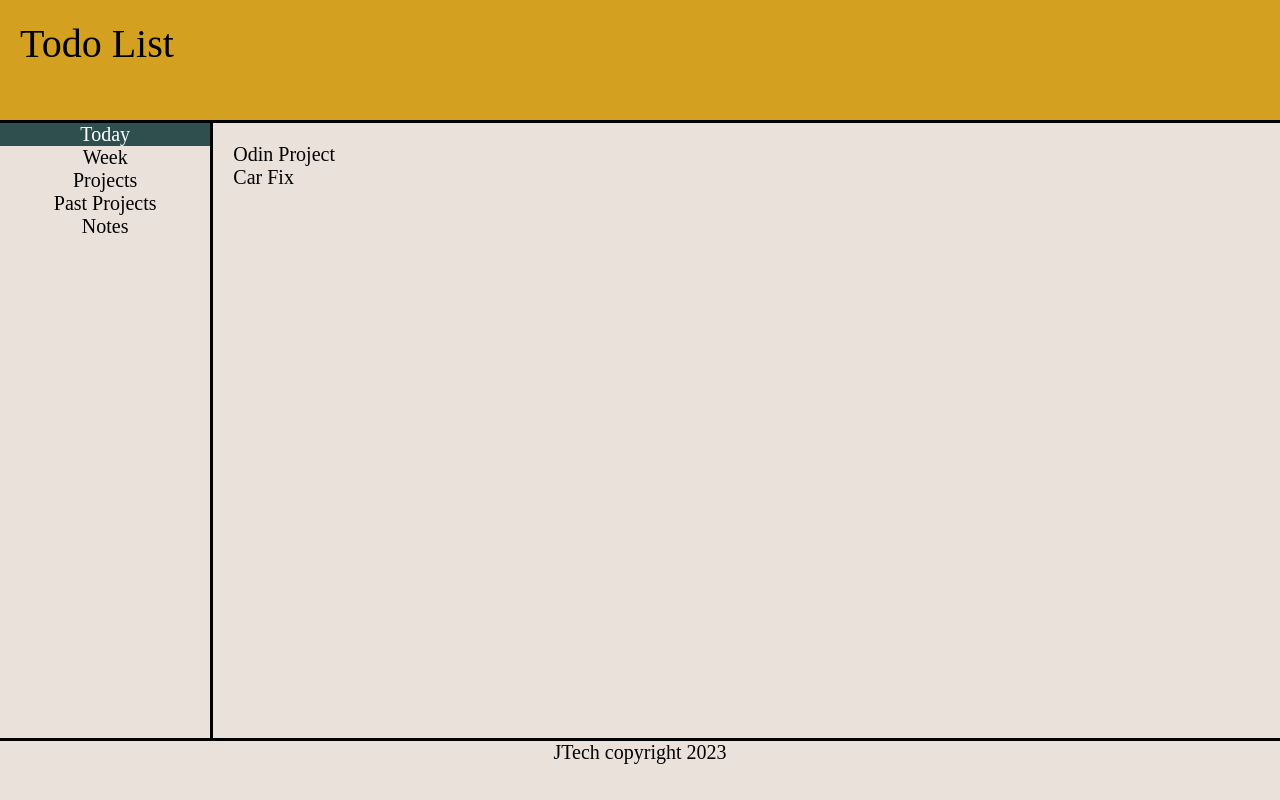
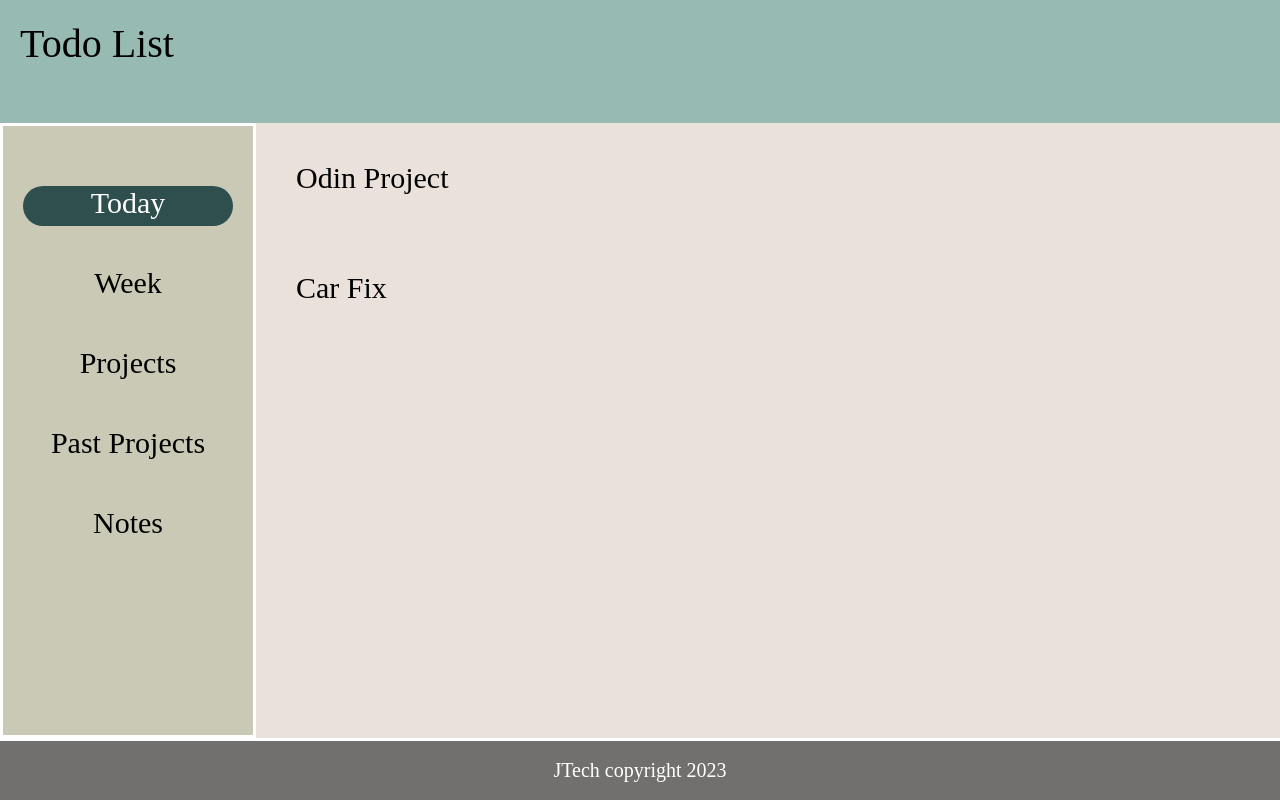
Before and after one commit to daechi73/TodoList, a plain HTML site: page index.html in a window 1280 px wide. Both pictures are taken after a click on the element "Today". Drawn offline with Linux system fonts and the light colour scheme.

Commit message:
added some css

```diff
--- a/style.css
+++ b/style.css
@@ -11,18 +11,23 @@ html {
 .container-main {
   height: 100%;
   display: grid;
-  grid-template-columns: 1fr 5fr;
+  grid-template-columns: 1fr 4fr;
   grid-template-rows: 1fr 5fr 0.5fr;
 }
 .header {
   grid-column: 1 / 3;
-  border-bottom: solid;
   font-size: 40px;
   text-align: start;
   padding: 20px;
   display: flex;
   justify-content: space-between;
-  background-color: #d3a020;
+  background-color: #97bbb3;
+}
+.headerTitle {
+  font-size: 60px;
+  display: flex;
+  flex-direction: column;
+  justify-content: end;
 }
 
 .addBtn {
@@ -40,8 +45,22 @@ html {
   color: white;
 }
 .sidebar {
+  border: solid;
+  border-color: white;
+  padding: 20px;
   grid-row: 2/3;
-  border-right: solid;
+  display: flex;
+  flex-direction: column;
+  gap: 40px;
+  background-color: rgb(202, 201, 181);
+}
+.today {
+  margin-top: 40px;
+}
+.sideNav {
+  height: 40px;
+  font-size: 30px;
+  border-radius: 30px;
 }
 .mainSection {
   grid-column: 2/3;
@@ -51,6 +70,11 @@ html {
 .footer {
   grid-column: 1/3;
   border-top: solid;
+  color: white;
+  background-color: rgb(113, 112, 111);
+  display: flex;
+  justify-content: center;
+  align-items: center;
 }
 
 .sideNav:hover {
@@ -71,18 +95,33 @@ html {
 .projectList {
   text-align: start;
   padding: 20px;
+  display: flex;
+  flex-direction: column;
+  gap: 40px;
 }
 .project {
   display: flex;
   justify-content: space-between;
+  font-size: 30px;
+  border-radius: 5px;
+  height: 70px;
+  align-items: center;
+  padding: 0 20px 0 20px;
+}
+input[type="checkbox"] {
+  width: 20px;
+  height: 20px;
 }
 .pDueDateDiv {
   color: red;
 }
 .informationBox {
+  border: solid;
+  border-color: white;
   display: flex;
   flex-direction: column;
   gap: 30px;
+  background-color: rgb(202, 201, 181);
 }
 .tasksDiv {
   height: 200px;
```
